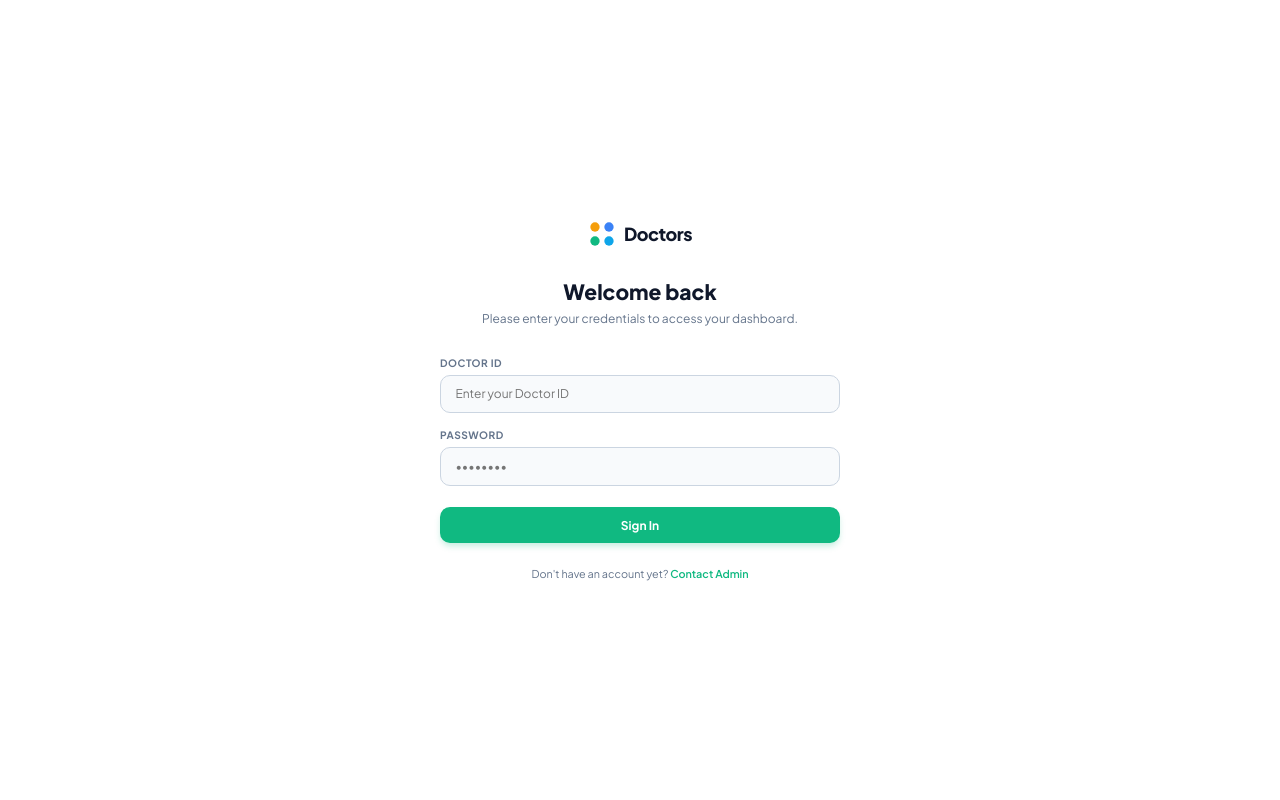
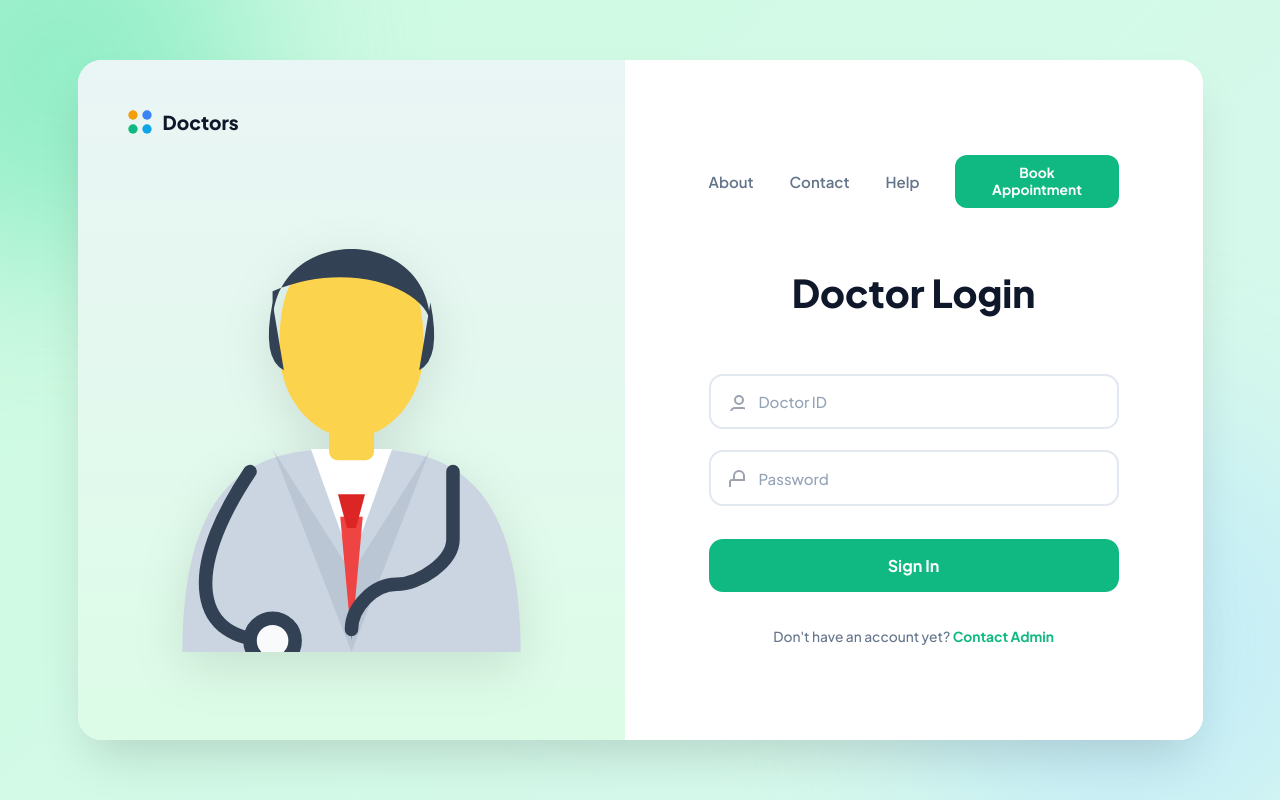
Before and after one commit to sahilcingh/Patient-record-app-v2, a React (Vite) app in the folder frontend/: page / in a window 1280 px wide. Built offline with nearby package versions, Linux system fonts and the light colour scheme; a web font is replaced by a local one.

Commit message:
improved the design of home page. and added profile button 4

```diff
--- a/frontend/src/pages/Login.jsx
+++ b/frontend/src/pages/Login.jsx
@@ -2,25 +2,20 @@ import React, { useState, useEffect } from 'react';
 import { useNavigate } from 'react-router-dom';
 
 const Login = () => {
-    // --- YOUR EXACT STATE & LOGIC ---
     const [doctorId, setDoctorId] = useState('');
     const [password, setPassword] = useState('');
     const [loading, setLoading] = useState(false);
-    const [error, setError] = useState(''); // Added to replace alerts with modern UI errors
     const navigate = useNavigate();
 
-    // Check if already logged in
     useEffect(() => {
         if (localStorage.getItem('doctorToken')) {
             navigate('/home');
         }
     }, [navigate]);
 
-    // Your actual backend fetch request
     const handleLogin = async (e) => {
         e.preventDefault();
         setLoading(true);
-        setError(''); // Clear old errors
 
         try {
             const response = await fetch('https://patient-record-app-drly.onrender.com/api/login', {
@@ -37,180 +32,113 @@ const Login = () => {
                 localStorage.setItem('dbName', data.dbName);
                 navigate('/home');
             } else {
-                setError(data.message); // Shows error beautifully in UI
+                alert(data.message);
                 setLoading(false);
             }
-        } catch (err) {
-            console.error("Login request failed:", err);
-            setError("Failed to connect to the server. Please ensure the backend is running.");
+        } catch (error) {
+            console.error("Login request failed:", error);
+            alert("Failed to connect to the server. Please ensure the backend is running.");
             setLoading(false);
         }
     };
 
-    // --- SHARED STYLES TO MATCH DASHBOARD THEME ---
-    const inputStyle = {
-        width: '100%', padding: '0.9rem 1.2rem', borderRadius: '10px',
-        border: '1px solid #cbd5e1', backgroundColor: '#f8fafc',
-        fontSize: '1rem', color: '#0f172a', outline: 'none', transition: 'border 0.2s',
-        boxSizing: 'border-box', marginBottom: '1.25rem'
-    };
+    return (
+        <div className="login-page-wrapper">
 
-    const labelStyle = {
-        fontSize: '0.85rem', color: '#64748b',
-        marginBottom: '0.5rem', display: 'block',
-        fontWeight: '700', textTransform: 'uppercase', letterSpacing: '0.05em'
-    };
+            {/* Animated Background Glowing Orbs */}
+            <div className="bg-shape shape-1"></div>
+            <div className="bg-shape shape-2"></div>
+            <div className="bg-shape shape-3"></div>
 
-    return (
-        <div style={{ display: 'flex', minHeight: '100vh', backgroundColor: '#f8fafc', fontFamily: 'system-ui, -apple-system, sans-serif' }}>
+            <div className="login-container">
 
-            {/* --- LEFT SIDE: THEMATIC BRAND PANEL --- */}
-            <div style={{
-                flex: 1,
-                display: 'none', // Hidden on mobile, shown on larger screens
-                '@media (min-width: 768px)': { display: 'flex' },
-                background: 'linear-gradient(135deg, #0ea5e9 0%, #10b981 100%)',
-                flexDirection: 'column',
-                justifyContent: 'center',
-                alignItems: 'center',
-                padding: '3rem',
-                position: 'relative',
-                overflow: 'hidden'
-            }} className="desktop-only-panel">
-
-                {/* Background decorative glowing orbs */}
-                <div style={{ position: 'absolute', top: '-10%', left: '-10%', width: '300px', height: '300px', background: 'rgba(255,255,255,0.1)', borderRadius: '50%', filter: 'blur(40px)' }}></div>
-                <div style={{ position: 'absolute', bottom: '10%', right: '-5%', width: '250px', height: '250px', background: 'rgba(255,255,255,0.15)', borderRadius: '50%', filter: 'blur(30px)' }}></div>
-
-                <div style={{ zIndex: 1, color: 'white', maxWidth: '450px', width: '100%' }}>
-                    <h1 style={{ fontSize: '3rem', fontWeight: 800, margin: '0 0 1rem 0', lineHeight: 1.1 }}>
-                        Modernize your clinic's workflow.
-                    </h1>
-                    <p style={{ fontSize: '1.15rem', opacity: 0.9, lineHeight: 1.6, marginBottom: '3rem' }}>
-                        Access patient records, track daily revenue, and manage appointments effortlessly from one intelligent dashboard.
-                    </p>
-
-                    {/* Floating Abstract Dashboard Card (Ties into your theme) */}
-                    <div style={{
-                        background: 'rgba(255, 255, 255, 0.15)',
-                        backdropFilter: 'blur(12px)',
-                        WebkitBackdropFilter: 'blur(12px)',
-                        borderRadius: '16px',
-                        padding: '1.5rem',
-                        border: '1px solid rgba(255, 255, 255, 0.3)',
-                        boxShadow: '0 20px 25px -5px rgba(0, 0, 0, 0.1)'
-                    }}>
-                        <div style={{ display: 'flex', alignItems: 'center', gap: '1rem', marginBottom: '1rem' }}>
-                            <div style={{ width: '40px', height: '40px', borderRadius: '50%', backgroundColor: 'rgba(255,255,255,0.9)', display: 'flex', alignItems: 'center', justifyContent: 'center', color: '#10b981' }}>
-                                <svg width="20" height="20" fill="none" stroke="currentColor" viewBox="0 0 24 24" strokeWidth="2"><path strokeLinecap="round" strokeLinejoin="round" d="M16 7a4 4 0 11-8 0 4 4 0 018 0zM12 14a7 7 0 00-7 7h14a7 7 0 00-7-7z"></path></svg>
-                            </div>
-                            <div>
-                                <div style={{ fontSize: '0.8rem', textTransform: 'uppercase', letterSpacing: '0.05em', opacity: 0.9, fontWeight: 600 }}>Patients Today</div>
-                                <div style={{ fontSize: '1.5rem', fontWeight: 800 }}>Smart Tracking</div>
-                            </div>
-                        </div>
-                        <div style={{ width: '100%', height: '4px', background: 'rgba(255,255,255,0.2)', borderRadius: '2px', overflow: 'hidden' }}>
-                            <div style={{ width: '70%', height: '100%', background: 'white', borderRadius: '2px' }}></div>
-                        </div>
-                    </div>
-                </div>
-            </div>
-
-            {/* --- RIGHT SIDE: LOGIN FORM --- */}
-            <div style={{
-                flex: 1, display: 'flex', flexDirection: 'column',
-                justifyContent: 'center', alignItems: 'center', padding: '2rem',
-                backgroundColor: '#ffffff'
-            }}>
-                <div style={{ width: '100%', maxWidth: '400px' }}>
-
-                    {/* Logo */}
-                    <div style={{ display: 'flex', alignItems: 'center', gap: '8px', marginBottom: '2.5rem', justifyContent: 'center' }}>
-                        <svg width="28" height="28" viewBox="0 0 24 24" fill="none" xmlns="http://www.w3.org/2000/svg">
+                {/* --- LEFT SIDE: Branding & Illustration --- */}
+                <div className="login-illustration">
+                    <div className="logo">
+                        <svg width="28" height="28" viewBox="0 0 24 24" fill="none">
                             <circle cx="6" cy="6" r="4" fill="#f59e0b"/>
                             <circle cx="18" cy="6" r="4" fill="#3b82f6"/>
                             <circle cx="6" cy="18" r="4" fill="#10b981"/>
                             <circle cx="18" cy="18" r="4" fill="#0ea5e9"/>
                         </svg>
-                        <span style={{ fontSize: '1.5rem', fontWeight: 800, color: '#0f172a', letterSpacing: '-0.5px' }}>Doctors</span>
+                        Doctors
                     </div>
 
-                    <div style={{ textAlign: 'center', marginBottom: '2.5rem' }}>
-                        <h2 style={{ fontSize: '1.75rem', fontWeight: 800, color: '#0f172a', margin: '0 0 0.5rem 0' }}>Welcome back</h2>
-                        <p style={{ color: '#64748b', margin: 0, fontSize: '1rem' }}>Please enter your credentials to access your dashboard.</p>
+                    <div className="illustration-wrapper">
+                        <svg className="illustration-img" viewBox="0 0 200 200" xmlns="http://www.w3.org/2000/svg">
+                            <path d="M 25 200 C 25 110, 70 110, 100 110 C 130 110, 175 110, 175 200 Z" fill="#cbd5e1" />
+                            <polygon points="82,110 118,110 100,160" fill="#ffffff" />
+                            <path d="M 100 200 L 65 110 L 100 165 L 135 110 Z" fill="#94a3b8" opacity="0.3" />
+                            <polygon points="95,140 105,140 100,195" fill="#ef4444" />
+                            <polygon points="94,130 106,130 102,145 98,145" fill="#dc2626" />
+                            <rect x="90" y="80" width="20" height="35" fill="#fcd34d" rx="4" />
+                            <path d="M 68 65 C 68 30, 80 25, 100 25 C 120 25, 132 30, 132 65 C 132 90, 115 105, 100 105 C 85 105, 68 90, 68 65 Z" fill="#fcd34d" />
+                            <path d="M 65 55 C 65 10, 135 10, 135 55 C 135 40, 100 25, 65 40 Z" fill="#334155" />
+                            <path d="M 65 45 Q 60 70 70 75" fill="#334155" />
+                            <path d="M 135 45 Q 140 70 130 75" fill="#334155" />
+                            <path d="M 55 120 C 25 165, 30 195, 65 195" fill="none" stroke="#334155" strokeWidth="6" strokeLinecap="round" />
+                            <circle cx="65" cy="195" r="10" fill="#f8fafc" stroke="#334155" strokeWidth="6" />
+                            <path d="M 145 120 L 145 150 C 145 160, 130 170, 120 170 C 110 170, 100 180, 100 190" fill="none" stroke="#334155" strokeWidth="6" strokeLinecap="round" />
+                        </svg>
+                    </div>
+                </div>
+
+                {/* --- RIGHT SIDE: Form & Nav --- */}
+                <div className="login-form-section">
+
+                    <div className="login-nav">
+                        <span>About</span>
+                        <span>Contact</span>
+                        <span>Help</span>
+                        <button className="nav-btn">Book Appointment</button>
                     </div>
 
-                    {/* Modern UI Error Message (Replaces Alerts) */}
-                    {error && (
-                        <div style={{ backgroundColor: '#fef2f2', color: '#ef4444', padding: '0.75rem', borderRadius: '8px', marginBottom: '1.5rem', fontSize: '0.9rem', textAlign: 'center', fontWeight: 500, border: '1px solid #fecaca' }}>
-                            {error}
-                        </div>
-                    )}
+                    <div className="login-header">
+                        <h1>Doctor Login</h1>
+                    </div>
 
                     <form onSubmit={handleLogin}>
-                        <div>
-                            <label htmlFor="doctorId" style={labelStyle}>Doctor ID</label>
+                        <div className="input-wrapper">
+                            <svg fill="none" stroke="currentColor" strokeWidth="2" strokeLinecap="round" strokeLinejoin="round">
+                                <path d="M20 21v-2a4 4 0 0 0-4-4H8a4 4 0 0 0-4 4v2"></path>
+                                <circle cx="12" cy="7" r="4"></circle>
+                            </svg>
                             <input
                                 type="text"
-                                id="doctorId"
-                                name="doctorId"
+                                className="login-input"
+                                placeholder="Doctor ID"
                                 value={doctorId}
                                 onChange={(e) => setDoctorId(e.target.value)}
-                                placeholder="Enter your Doctor ID"
-                                style={inputStyle}
                                 required
                             />
                         </div>
 
-                        <div>
-                            <div style={{ display: 'flex', justifyContent: 'space-between', alignItems: 'center' }}>
-                                <label htmlFor="password" style={labelStyle}>Password</label>
-                            </div>
+                        <div className="input-wrapper">
+                            <svg fill="none" stroke="currentColor" strokeWidth="2" strokeLinecap="round" strokeLinejoin="round">
+                                <rect x="3" y="11" width="18" height="11" rx="2" ry="2"></rect>
+                                <path d="M7 11V7a5 5 0 0 1 10 0v4"></path>
+                            </svg>
                             <input
                                 type="password"
-                                id="password"
-                                name="password"
+                                className="login-input"
+                                placeholder="Password"
                                 value={password}
                                 onChange={(e) => setPassword(e.target.value)}
-                                placeholder="••••••••"
-                                style={inputStyle}
                                 required
                             />
                         </div>
 
-                        <button
-                            type="submit"
-                            disabled={loading}
-                            style={{
-                                width: '100%', padding: '0.9rem', marginTop: '0.5rem',
-                                backgroundColor: '#10b981', color: 'white',
-                                border: 'none', borderRadius: '10px',
-                                fontSize: '1rem', fontWeight: 700, cursor: loading ? 'not-allowed' : 'pointer',
-                                transition: 'background-color 0.2s, transform 0.1s',
-                                boxShadow: '0 4px 6px -1px rgba(16, 185, 129, 0.25)'
-                            }}
-                            onMouseEnter={(e) => !loading && (e.currentTarget.style.backgroundColor = '#059669')}
-                            onMouseLeave={(e) => !loading && (e.currentTarget.style.backgroundColor = '#10b981')}
-                            onMouseDown={(e) => !loading && (e.currentTarget.style.transform = 'scale(0.98)')}
-                            onMouseUp={(e) => !loading && (e.currentTarget.style.transform = 'scale(1)')}
-                        >
-                            {loading ? 'Authenticating...' : 'Sign In'}
+                        <button type="submit" className="login-btn-submit" disabled={loading}>
+                            {loading && <span className="spinner"></span>}
+                            {loading ? 'Loading...' : 'Sign In'}
                         </button>
                     </form>
 
-                    <div style={{ textAlign: 'center', marginTop: '2rem', fontSize: '0.9rem', color: '#64748b' }}>
-                        Don't have an account yet? <span style={{ color: '#10b981', fontWeight: 600, cursor: 'pointer' }}>Contact Admin</span>
+                    <div className="form-footer">
+                        Don't have an account yet? <a>Contact Admin</a>
                     </div>
-
                 </div>
             </div>
-
-            {/* A tiny bit of CSS to handle the desktop/mobile layout switch for the left panel */}
-            <style dangerouslySetInnerHTML={{__html: `
-                @media (max-width: 768px) {
-                    .desktop-only-panel { display: none !important; }
-                }
-            `}} />
         </div>
     );
 };
```
